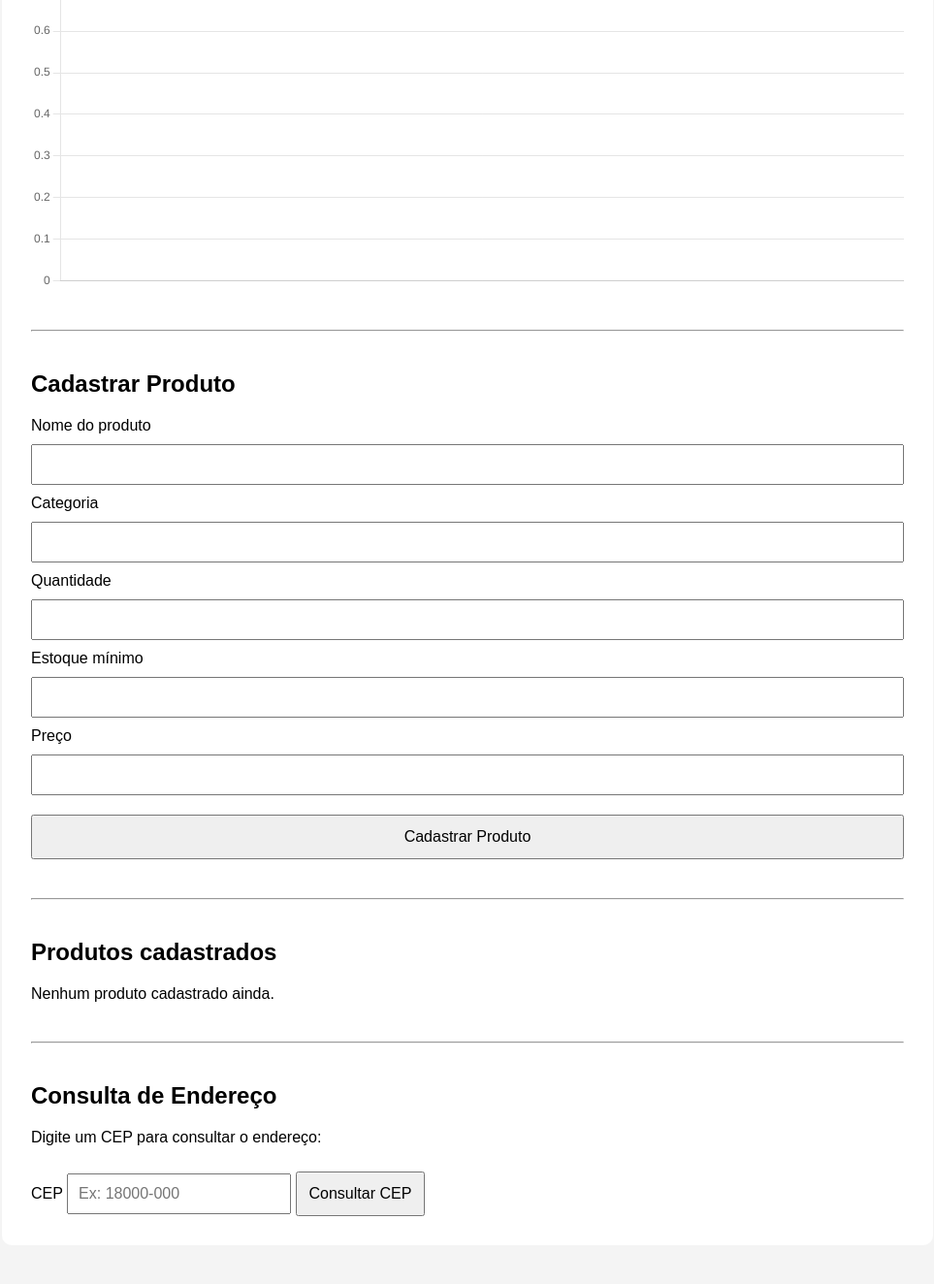
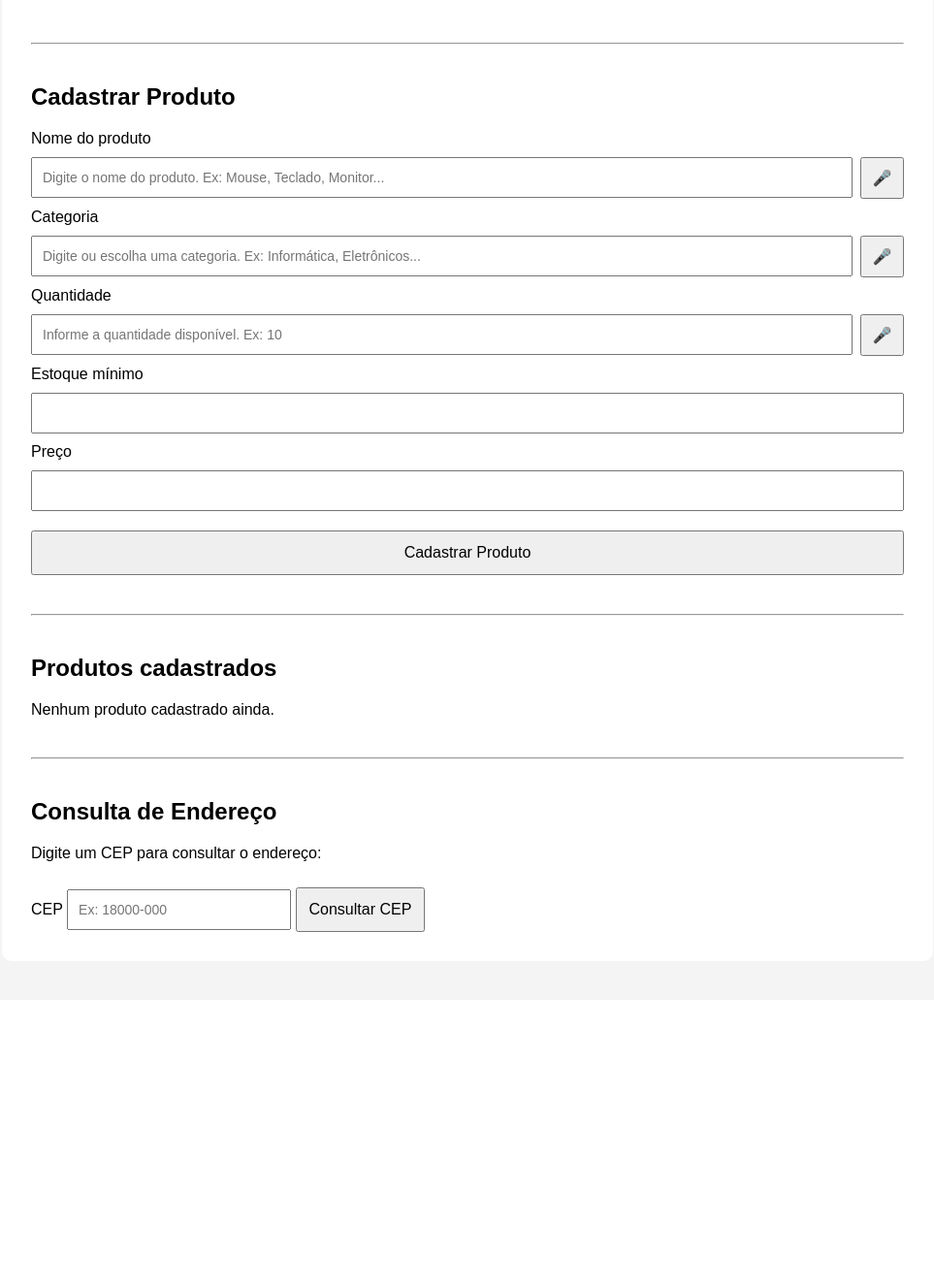
Before and after one commit to trovao05/stockweb-pi, a Flask app: template templates/index.html in a window 1280 px wide. Shown: the part 901-2225 px from the top of the page at 97% size, without its empty margins (158-1121 px from the left). After the commit the page ends 1862 px from the top, so only its background shows below. Run offline with Flask 3, Linux system fonts and the light colour scheme; the template is opened without the code that fills it, so the values that code supplies are empty; some libraries are stand-ins or nearby versions.

Commit message:
Melhora categorias, campos e acessibilidade por voz

```diff
--- a/app.py
+++ b/app.py
@@ -1,6 +1,7 @@
 from flask import Flask, render_template, request, redirect
 import os
 import sqlite3
+import unicodedata
 
 import psycopg2
 import psycopg2.extras
@@ -13,23 +14,76 @@ def usando_postgres():
     return os.environ.get("DATABASE_URL") is not None
 
 
+def normalizar_categoria(texto):
+    texto = " ".join(texto.strip().split())
+
+    texto_comparacao = unicodedata.normalize(
+        "NFD",
+        texto
+    )
+
+    texto_comparacao = "".join(
+        caractere
+        for caractere in texto_comparacao
+        if unicodedata.category(caractere) != "Mn"
+    )
+
+    return texto, texto_comparacao.casefold()
+
+
+def obter_categoria_padronizada(conexao, categoria_digitada):
+
+    categoria_limpa, categoria_comparacao = (
+        normalizar_categoria(categoria_digitada)
+    )
+
+    cursor = conexao.cursor()
+
+    cursor.execute("""
+        SELECT DISTINCT categoria
+        FROM produtos
+    """)
+
+    categorias_existentes = cursor.fetchall()
+
+    cursor.close()
+
+    for registro in categorias_existentes:
+
+        categoria_existente = registro[0]
+
+        _, comparacao_existente = normalizar_categoria(
+            categoria_existente
+        )
+
+        if comparacao_existente == categoria_comparacao:
+            return categoria_existente
+
+    return categoria_limpa
+
+
 def conectar_banco():
+
     if usando_postgres():
         conexao = psycopg2.connect(
             os.environ.get("DATABASE_URL")
         )
+
         return conexao
 
     conexao = sqlite3.connect("estoque.db")
     conexao.row_factory = sqlite3.Row
+
     return conexao
 
 
 def criar_tabela():
+
     conexao = conectar_banco()
     cursor = conexao.cursor()
 
     if usando_postgres():
+
         cursor.execute("""
             CREATE TABLE IF NOT EXISTS produtos (
                 id SERIAL PRIMARY KEY,
@@ -40,7 +94,9 @@ def criar_tabela():
                 preco REAL NOT NULL
             )
         """)
+
     else:
+
         cursor.execute("""
             CREATE TABLE IF NOT EXISTS produtos (
                 id INTEGER PRIMARY KEY AUTOINCREMENT,
@@ -53,25 +109,31 @@ def criar_tabela():
         """)
 
     conexao.commit()
+
     cursor.close()
     conexao.close()
 
 
 @app.route("/")
 def inicio():
+
     conexao = conectar_banco()
 
     if usando_postgres():
+
         cursor = conexao.cursor(
             cursor_factory=psycopg2.extras.RealDictCursor
         )
+
     else:
+
         cursor = conexao.cursor()
 
     # Lista de produtos
     cursor.execute(
         "SELECT * FROM produtos ORDER BY id DESC"
     )
+
     produtos = cursor.fetchall()
 
     # Total de produtos cadastrados
@@ -79,6 +141,7 @@ def inicio():
         SELECT COUNT(*) AS total_produtos
         FROM produtos
     """)
+
     resultado = cursor.fetchone()
     total_produtos = resultado["total_produtos"]
 
@@ -87,6 +150,7 @@ def inicio():
         SELECT COALESCE(SUM(quantidade), 0) AS total_unidades
         FROM produtos
     """)
+
     resultado = cursor.fetchone()
     total_unidades = resultado["total_unidades"]
 
@@ -95,6 +159,7 @@ def inicio():
         SELECT COALESCE(SUM(quantidade * preco), 0) AS valor_estoque
         FROM produtos
     """)
+
     resultado = cursor.fetchone()
     valor_estoque = resultado["valor_estoque"]
 
@@ -104,6 +169,7 @@ def inicio():
         FROM produtos
         WHERE quantidade <= estoque_minimo
     """)
+
     resultado = cursor.fetchone()
     estoque_baixo = resultado["estoque_baixo"]
 
@@ -114,6 +180,7 @@ def inicio():
         GROUP BY categoria
         ORDER BY categoria
     """)
+
     dados_categoria = cursor.fetchall()
 
     categorias = [
@@ -123,6 +190,11 @@ def inicio():
 
     quantidades_categoria = [
         linha["quantidade"]
+        for linha in dados_categoria
+    ]
+
+    categorias_existentes = [
+        linha["categoria"]
         for linha in dados_categoria
     ]
 
@@ -137,22 +209,31 @@ def inicio():
         valor_estoque=valor_estoque,
         estoque_baixo=estoque_baixo,
         categorias=categorias,
-        quantidades_categoria=quantidades_categoria
+        quantidades_categoria=quantidades_categoria,
+        categorias_existentes=categorias_existentes
     )
 
 
 @app.route("/cadastrar", methods=["POST"])
 def cadastrar():
+
     nome = request.form["nome"]
-    categoria = request.form["categoria"]
+    categoria_digitada = request.form["categoria"]
     quantidade = request.form["quantidade"]
     estoque_minimo = request.form["estoque_minimo"]
     preco = request.form["preco"]
 
     conexao = conectar_banco()
+
+    categoria = obter_categoria_padronizada(
+        conexao,
+        categoria_digitada
+    )
+
     cursor = conexao.cursor()
 
     if usando_postgres():
+
         cursor.execute(
             """
             INSERT INTO produtos
@@ -173,7 +254,9 @@ def cadastrar():
                 preco
             )
         )
+
     else:
+
         cursor.execute(
             """
             INSERT INTO produtos
@@ -196,6 +279,7 @@ def cadastrar():
         )
 
     conexao.commit()
+
     cursor.close()
     conexao.close()
 
@@ -204,18 +288,26 @@ def cadastrar():
 
 @app.route("/editar/<int:id>", methods=["GET", "POST"])
 def editar(id):
+
     conexao = conectar_banco()
 
     if request.method == "POST":
+
         nome = request.form["nome"]
-        categoria = request.form["categoria"]
+        categoria_digitada = request.form["categoria"]
         quantidade = request.form["quantidade"]
         estoque_minimo = request.form["estoque_minimo"]
         preco = request.form["preco"]
 
+        categoria = obter_categoria_padronizada(
+            conexao,
+            categoria_digitada
+        )
+
         cursor = conexao.cursor()
 
         if usando_postgres():
+
             cursor.execute(
                 """
                 UPDATE produtos
@@ -235,7 +327,9 @@ def editar(id):
                     id
                 )
             )
+
         else:
+
             cursor.execute(
                 """
                 UPDATE produtos
@@ -257,12 +351,14 @@ def editar(id):
             )
 
         conexao.commit()
+
         cursor.close()
         conexao.close()
 
         return redirect("/")
 
     if usando_postgres():
+
         cursor = conexao.cursor(
             cursor_factory=psycopg2.extras.RealDictCursor
         )
@@ -271,7 +367,9 @@ def editar(id):
             "SELECT * FROM produtos WHERE id = %s",
             (id,)
         )
+
     else:
+
         cursor = conexao.cursor()
 
         cursor.execute(
@@ -292,21 +390,26 @@ def editar(id):
 
 @app.route("/excluir/<int:id>")
 def excluir(id):
+
     conexao = conectar_banco()
     cursor = conexao.cursor()
 
     if usando_postgres():
+
         cursor.execute(
             "DELETE FROM produtos WHERE id = %s",
             (id,)
         )
+
     else:
+
         cursor.execute(
             "DELETE FROM produtos WHERE id = ?",
             (id,)
         )
 
     conexao.commit()
+
     cursor.close()
     conexao.close()
 
--- a/static/css/style.css
+++ b/static/css/style.css
@@ -157,3 +157,30 @@ a:focus {
 .grafico-container canvas {
     max-height: 400px;
 }
+
+.campo-com-voz {
+    display: flex;
+    align-items: center;
+    gap: 8px;
+}
+
+.campo-com-voz input {
+    flex: 1;
+}
+
+.botao-voz {
+    width: 45px;
+    min-width: 45px;
+    margin-top: 0;
+    padding: 10px;
+    cursor: pointer;
+}
+
+.ouvindo {
+    outline: 3px solid;
+    outline-offset: 2px;
+}
+
+input::placeholder {
+    font-size: 14px;
+}
--- a/static/js/script.js
+++ b/static/js/script.js
@@ -65,3 +65,73 @@ function diminuirFonte() {
 function alternarContraste() {
     document.body.classList.toggle("alto-contraste");
 }
+
+function digitarPorVoz(campoId) {
+
+    const SpeechRecognition =
+        window.SpeechRecognition ||
+        window.webkitSpeechRecognition;
+
+    if (!SpeechRecognition) {
+
+        alert(
+            "O reconhecimento de voz não é compatível com este navegador. " +
+            "Tente utilizar Google Chrome ou Microsoft Edge."
+        );
+
+        return;
+    }
+
+    const reconhecimento = new SpeechRecognition();
+
+    reconhecimento.lang = "pt-BR";
+    reconhecimento.interimResults = false;
+    reconhecimento.maxAlternatives = 1;
+
+    const campo = document.getElementById(campoId);
+
+    reconhecimento.onstart = function () {
+
+        campo.classList.add("ouvindo");
+
+        campo.setAttribute(
+            "placeholder",
+            "🎤 Ouvindo..."
+        );
+    };
+
+    reconhecimento.onresult = function (evento) {
+
+        let texto =
+            evento.results[0][0].transcript.trim();
+
+        if (
+            campoId === "quantidade" ||
+            campoId === "estoque_minimo" ||
+            campoId === "preco"
+        ) {
+
+            texto = texto
+                .replace(",", ".")
+                .replace(/[^\d.]/g, "");
+        }
+
+        campo.value = texto;
+    };
+
+    reconhecimento.onerror = function () {
+
+        alert(
+            "Não foi possível reconhecer a fala. Tente novamente."
+        );
+    };
+
+    reconhecimento.onend = function () {
+
+        campo.classList.remove("ouvindo");
+
+        campo.removeAttribute("placeholder");
+    };
+
+    reconhecimento.start();
+}
--- a/templates/index.html
+++ b/templates/index.html
@@ -140,35 +140,92 @@
     Nome do produto
 </label>
 
+<div class="campo-com-voz">
+
     <input
         type="text"
         id="nome"
         name="nome"
+        placeholder="Digite o nome do produto. Ex: Mouse, Teclado, Monitor..."
         required
     >
+
+    <button
+        type="button"
+        class="botao-voz"
+        onclick="digitarPorVoz('nome')"
+        aria-label="Preencher nome do produto por voz"
+        title="Preencher por voz"
+    >
+        🎤
+    </button>
+
+</div>
 
             <label for="categoria">
     Categoria
 </label>
 
+<div class="campo-com-voz">
+
     <input
         type="text"
         id="categoria"
         name="categoria"
+        list="lista-categorias"
+        placeholder="Digite ou escolha uma categoria. Ex: Informática, Eletrônicos..."
+        autocomplete="off"
         required
     >
+
+    <button
+        type="button"
+        class="botao-voz"
+        onclick="digitarPorVoz('categoria')"
+        aria-label="Preencher categoria por voz"
+        title="Preencher por voz"
+    >
+        🎤
+    </button>
+
+</div>
+
+<datalist id="lista-categorias">
+
+    {% for categoria in categorias_existentes %}
+
+        <option value="{{ categoria }}">
+
+    {% endfor %}
+
+</datalist>
 
             <label for="quantidade">
     Quantidade
 </label>
+
+<div class="campo-com-voz">
 
     <input
         type="number"
         id="quantidade"
         name="quantidade"
         min="0"
+        placeholder="Informe a quantidade disponível. Ex: 10"
         required
     >
+
+    <button
+        type="button"
+        class="botao-voz"
+        onclick="digitarPorVoz('quantidade')"
+        aria-label="Preencher quantidade por voz"
+        title="Preencher por voz"
+    >
+        🎤
+    </button>
+
+</div>
 
             <label for="estoque_minimo">
                 Estoque mínimo
@@ -396,11 +453,25 @@
 
     responsive: true,
 
+    scales: {
+
+        y: {
+
+            beginAtZero: true,
+
+            ticks: {
+
+                stepSize: 1,
+
+                precision: 0
+            }
+        }
+    },
+
     plugins: {
 
         legend: {
             display: false
-                        }
         }
     }
 }
```
Lines whose indentation alone changed are shown as unchanged.
